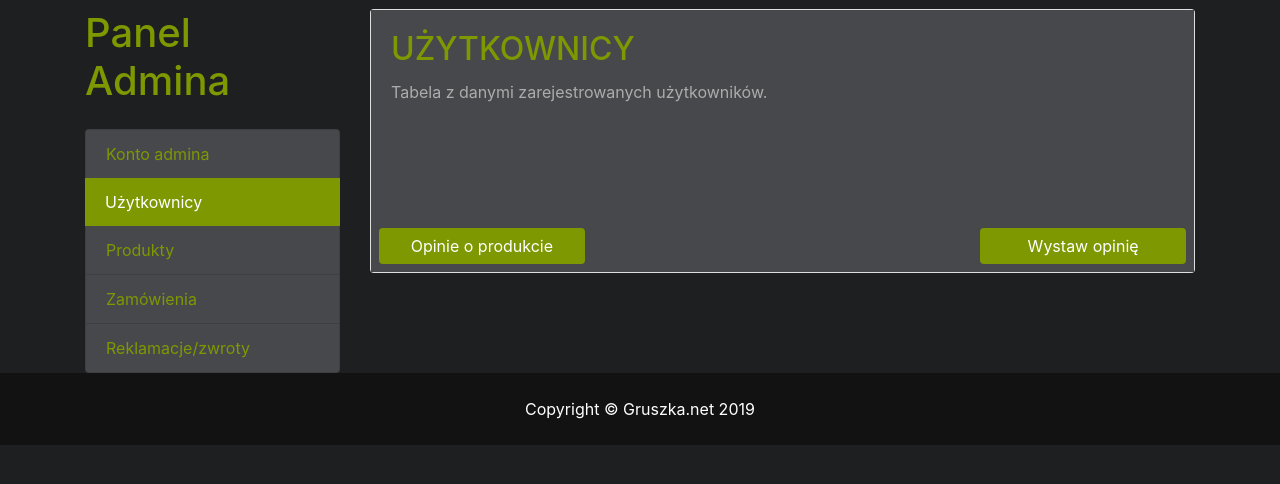
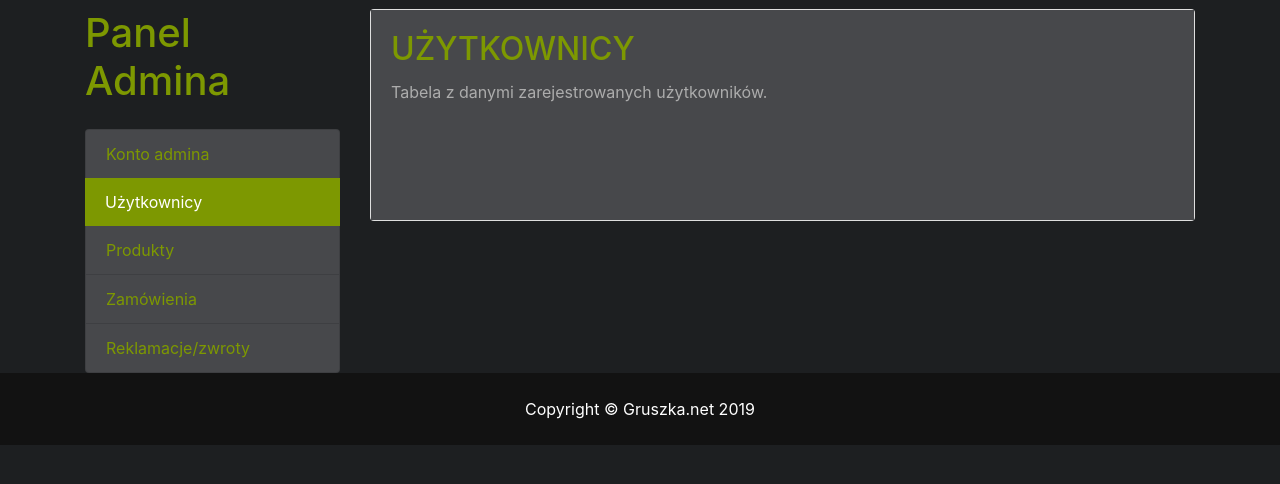
Before and after one commit to sadowy/Bazy-danych---sklep-internetowy, a PHP site: page /panel_admina/uzytkownicy.php in a window 1280 px wide. Shown: the part 71-555 px from the top of the page. Run offline with PHP 8.4, Linux system fonts and the light colour scheme; some libraries are stand-ins or nearby versions.

Commit message:
Update uzytkownicy.php

```diff
--- a/panel_admina/uzytkownicy.php
+++ b/panel_admina/uzytkownicy.php
@@ -61,13 +61,7 @@
 
       <div class="d-flex button-group justify-content-between" style="background-color: #47484b">
         <!--Button Pokaż recenzje-->
-        <button class="btn btn-primary col-3 m-2" type="button" data-toggle="collapse" data-target="#collapse1" aria-expanded="false" aria-controls="collapse1" >
-          Opinie o produkcie
-        </button>
-        <!--Button wystaw recenzje-->
-        <button class="btn btn-success col-3 m-2" type="button"data-toggle="modal" data-target="#formModal" >
-            Wystaw opinię
-        </button>
+
         </div>
         <div class="modal" tabindex="-1" role="dialog" id="formModal">
           <form>
```
